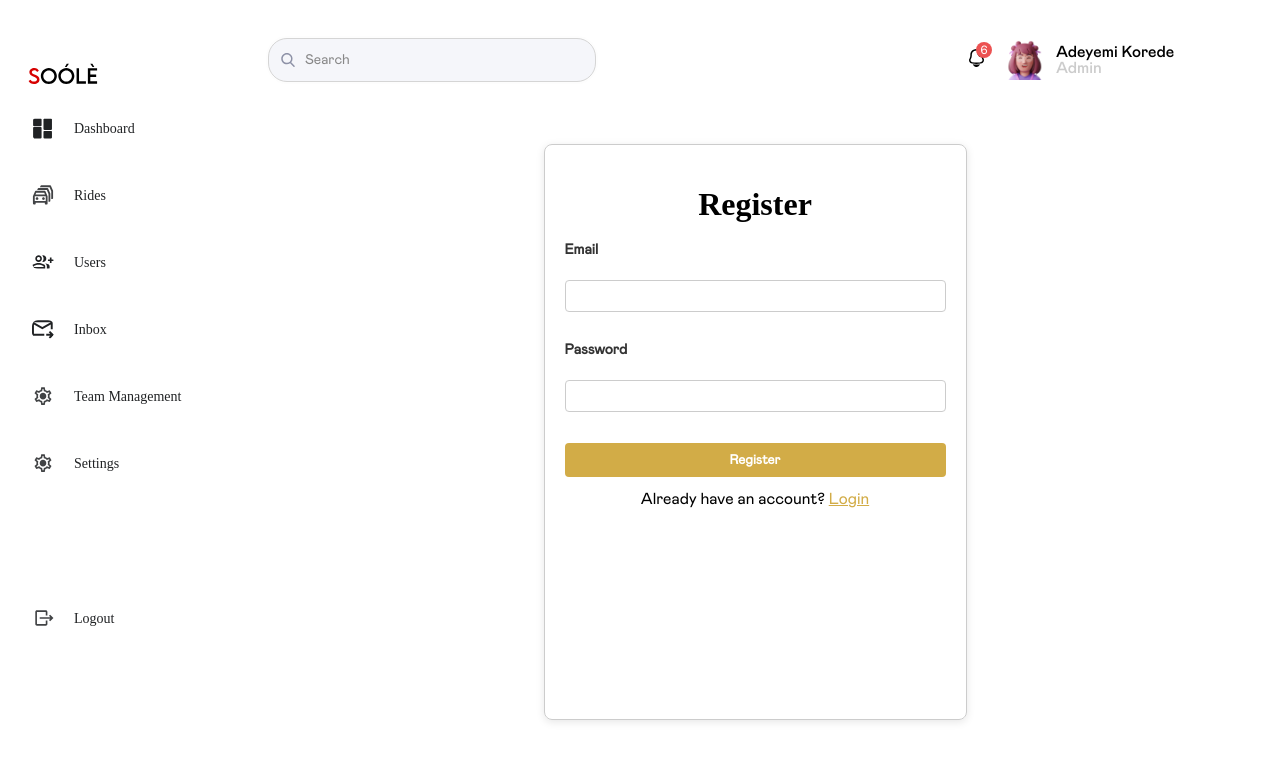
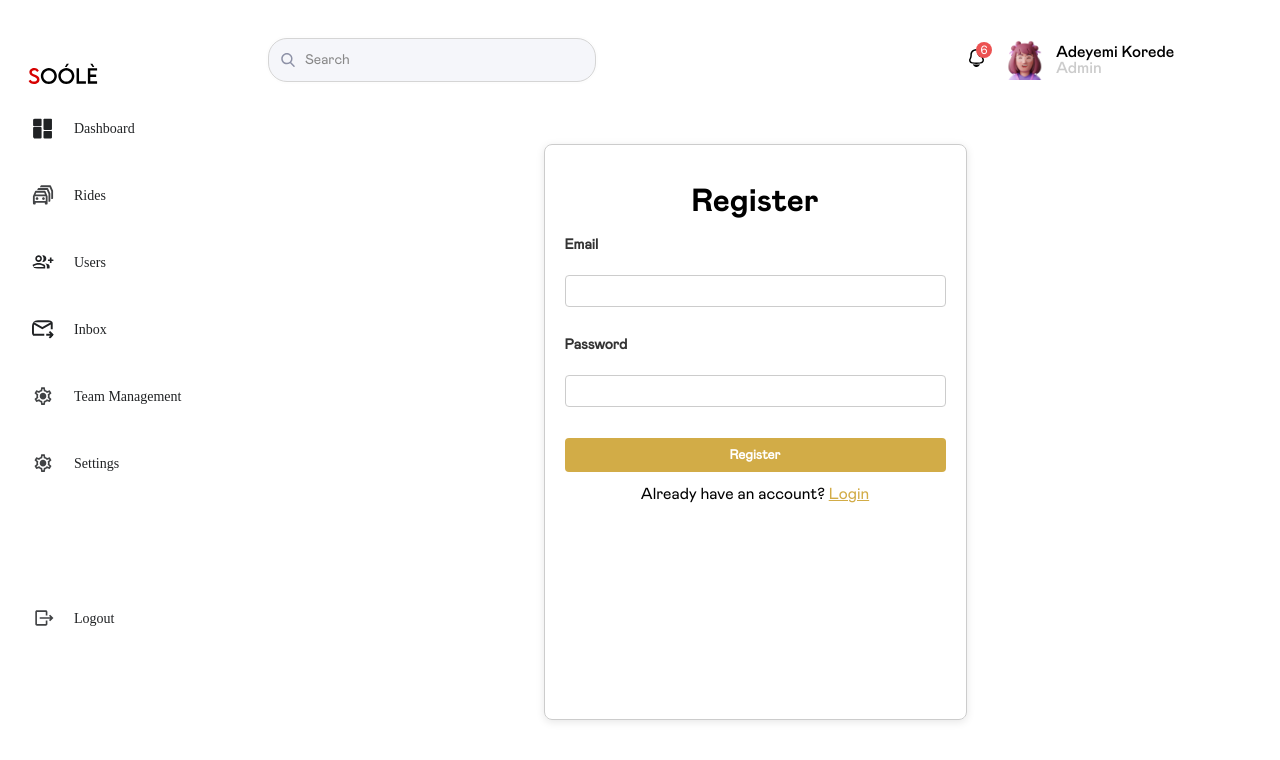
Before and after one commit to clinton401/soole-admin-hosting, a Next.js app: page /auth/register in a window 1280 px wide. Shown: the top 760 px of the page. Built offline with nearby package versions, Linux system fonts and the light colour scheme; sample sign-in values are in the browser's storage.

Commit message:
Auth page design

```diff
--- a/src/app/auth/login/page.tsx
+++ b/src/app/auth/login/page.tsx
@@ -22,7 +22,7 @@ export default function Login() {
 
   return (
     <div className="auth-container">
-      <h1>Login</h1>
+      <h1 className="ff-Mabry-Pro-bold">Login</h1>
       <form onSubmit={handleLogin}>
         <label>Email</label>
         <input
--- a/src/app/auth/register/page.tsx
+++ b/src/app/auth/register/page.tsx
@@ -10,7 +10,6 @@ export default function Register() {
 
   const handleRegister = async (e: React.FormEvent) => {
     e.preventDefault();
-    // Implement registration logic here (e.g., API call to register)
     console.log("Registered:", { email, password });
     alert("Registration successful. Please log in.");
     router.push("/auth/login");
@@ -18,7 +17,7 @@ export default function Register() {
 
   return (
     <div className="auth-container">
-      <h1>Register</h1>
+      <h1 className="ff-Mabry-Pro-bold">Register</h1>
       <form onSubmit={handleRegister}>
         <label>Email</label>
         <input
--- a/src/app/components/AuthWrapper.tsx
+++ b/src/app/components/AuthWrapper.tsx
@@ -7,7 +7,7 @@ export default function AuthWrapper({ children }: { children: React.ReactNode })
   const router = useRouter();
 
   useEffect(() => {
-    const isAuthenticated = Boolean(localStorage.getItem("token")); // Replace with actual auth logic
+    const isAuthenticated = Boolean(localStorage.getItem("token"));
     if (!isAuthenticated) {
       router.push("/auth/login");
     }
```
